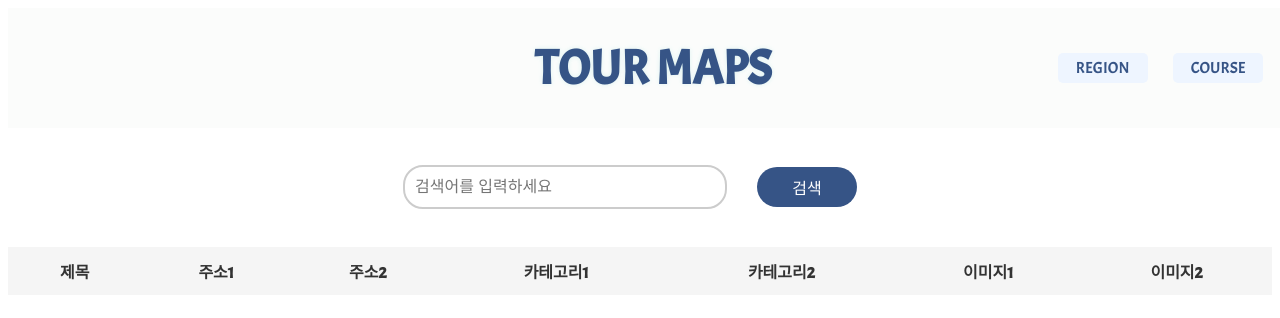
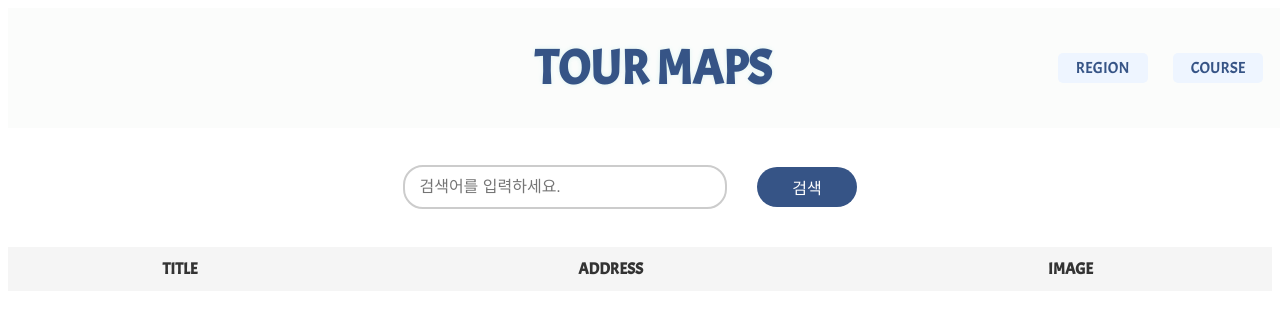
Before and after one commit to seunghee1108/tourmaps, a Next.js app: page /search in a window 1280 px wide. Shown: the top 318 px of the page. Built offline with nearby package versions, Linux system fonts and the light colour scheme.

Commit message:
searchpage 수정 작업

```diff
--- a/app/search/page.tsx
+++ b/app/search/page.tsx
@@ -64,7 +64,7 @@ const SearchPage: React.FC = () => {
           type="text"
           value={searchKeyword}
           onChange={handleInputChange}
-          placeholder="검색어를 입력하세요"
+          placeholder=" 검색어를 입력하세요."
           className={styles.searchInput}
         />
         <button onClick={handleSearch} className={styles.searchButton}>
@@ -78,13 +78,13 @@ const SearchPage: React.FC = () => {
           <table className={styles.table}>
             <thead>
               <tr>
-                <th>제목</th>
-                <th>주소1</th>
-                <th>주소2</th>
-                <th>카테고리1</th>
-                <th>카테고리2</th>
-                <th>이미지1</th>
-                <th>이미지2</th>
+                <th>TITLE</th>
+                <th>ADDRESS</th>
+                {/* <th>주소2</th> */}
+                {/* <th>카테고리1</th> */}
+                {/* <th>카테고리2</th> */}
+                <th>IMAGE</th>
+                {/* <th>이미지2</th> */}
               </tr>
             </thead>
             <tbody>
@@ -92,18 +92,18 @@ const SearchPage: React.FC = () => {
                 <tr key={index} className={styles.row}>
                   <td>{item.title}</td>
                   <td>{item.addr1}</td>
-                  <td>{item.addr2}</td>
+                  {/* <td>{item.addr2}</td>
                   <td>{item.cat1}</td>
-                  <td>{item.cat2}</td>
-                  <td>{item.firstimage}</td>
+                  <td>{item.cat2}</td> */}
+                  {/* <td>{item.firstimage}</td> */}
 
-                  {/* <td>
+                  <td>
                   {item.firstimage && (
                     <img src={item.firstimage} alt={`이미지${index + 1}`} />
                   )}
-                </td> */}
+                </td>
 
-                  <td>{item.firstimage2}</td>
+                  {/* <td>{item.firstimage2}</td> */}
                 </tr>
               ))}
             </tbody>
```
